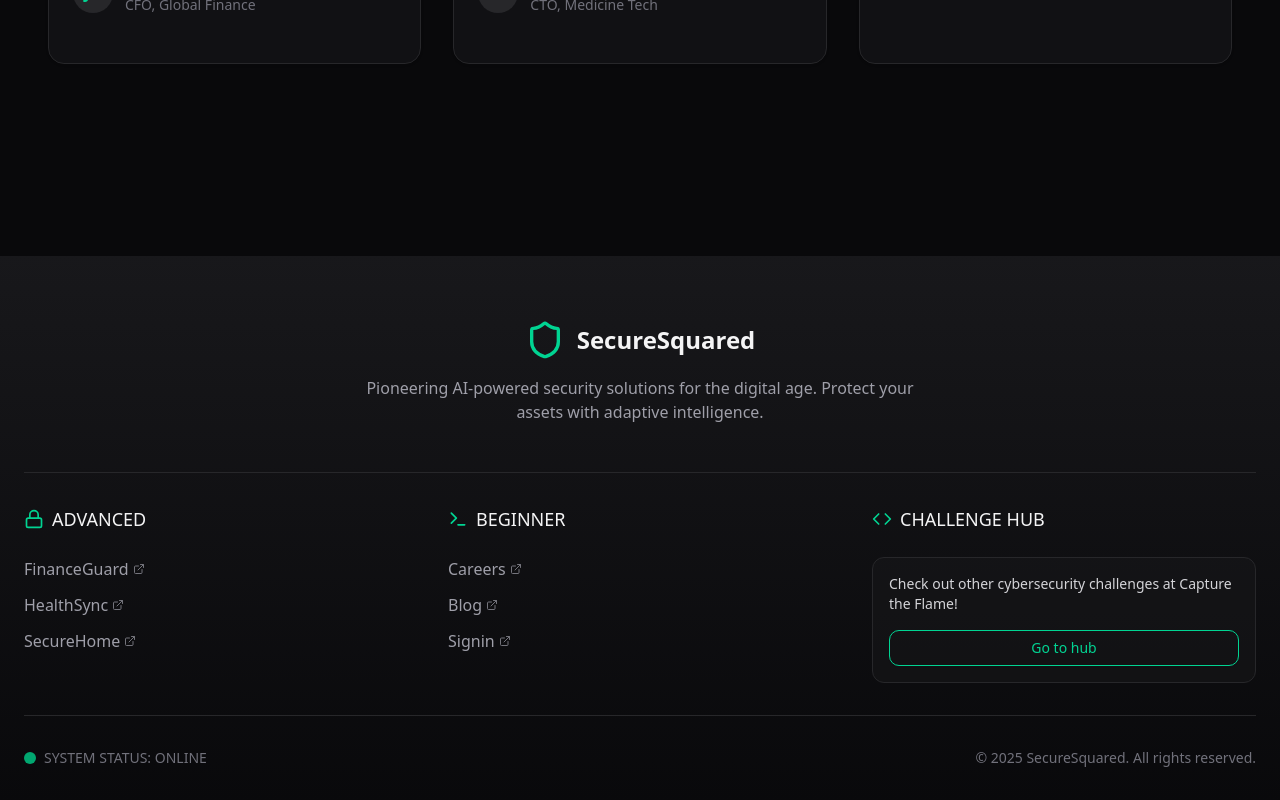
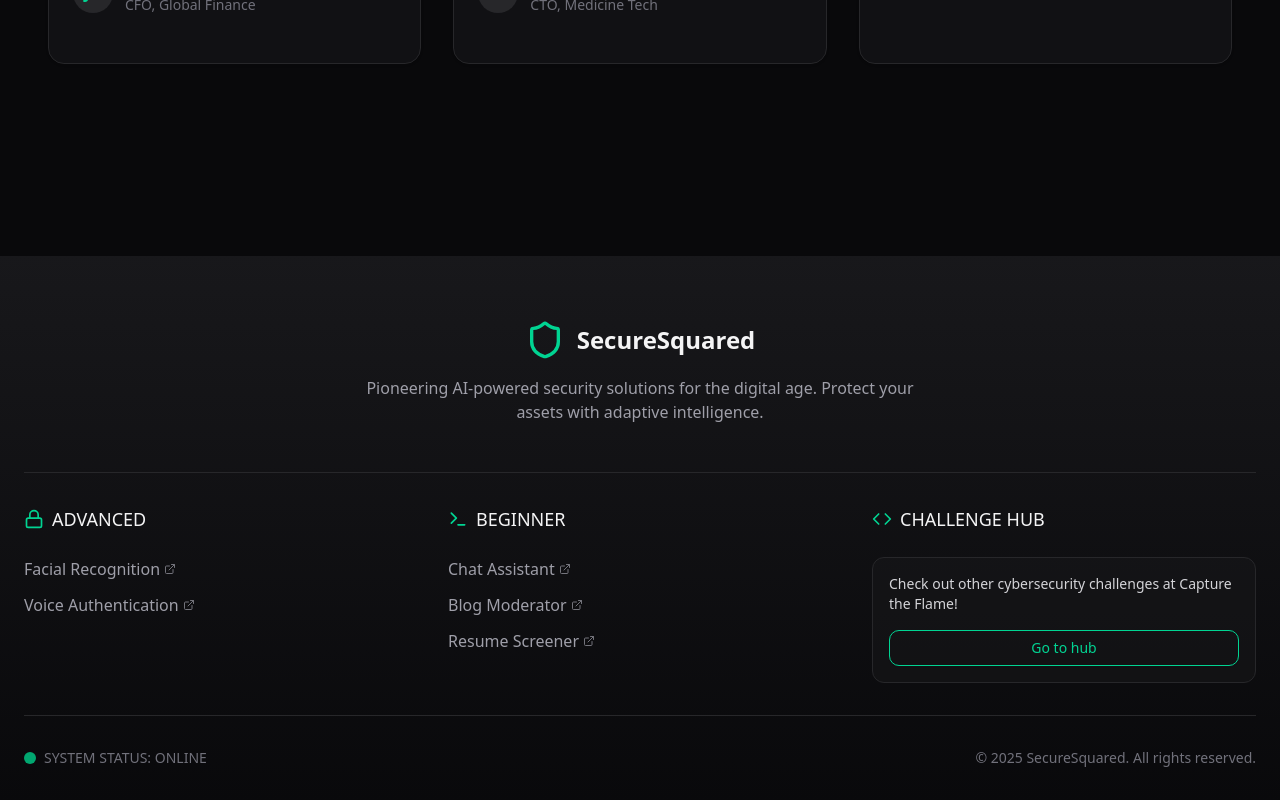
Before and after one commit to szhen0340/SecureSquared, a Next.js app in the folder challenge-web-app/: page / in a window 1280 px wide. Shown: the part 3256-4056 px from the top of the page. Built offline with nearby package versions, Linux system fonts and the light colour scheme.

Commit message:
fix: secure home link

```diff
--- a/challenge-web-app/components/footer.tsx
+++ b/challenge-web-app/components/footer.tsx
@@ -1,5 +1,4 @@
 import { Button } from "@/components/ui/button";
-import { Separator } from "@/components/ui/separator";
 import { Shield, ExternalLink, Lock, Code, Terminal } from "lucide-react";
 import Link from "next/link";
 
@@ -30,17 +29,24 @@
               <span>ADVANCED</span>
             </h3>
             <ul className="space-y-3 text-center md:text-left">
-              {["FinanceGuard", "HealthSync", "SecureHome"].map((link) => (
-                <li key={link}>
-                  <a
-                    href={link.toLowerCase()}
+              <li>
+                <Link
+                  href="/signin"
                   className="text-zinc-400 hover:text-emerald-400 transition-colors inline-flex items-center"
                 >
-                    <span>{link}</span>
+                  <span>Facial Recognition</span>
                   <ExternalLink className="ml-1 h-3 w-3 opacity-70" />
-                  </a>
+                </Link>
               </li>
-              ))}
+              <li>
+                <Link
+                  href="https://ctf-secure-home.vercel.app/"
+                  className="text-zinc-400 hover:text-emerald-400 transition-colors inline-flex items-center"
+                >
+                  <span>Voice Authentication</span>
+                  <ExternalLink className="ml-1 h-3 w-3 opacity-70" />
+                </Link>
+              </li>
             </ul>
           </div>
 
@@ -51,17 +57,33 @@
               <span>BEGINNER</span>
             </h3>
             <ul className="space-y-3 text-center md:text-left">
-              {["Careers", "Blog", "Signin"].map((link) => (
-                <li key={link}>
-                  <a
-                    href={link.toLowerCase()}
+              <li>
+                <Link
+                  href="/"
                   className="text-zinc-400 hover:text-emerald-400 transition-colors inline-flex items-center"
                 >
-                    <span>{link}</span>
+                  <span>Chat Assistant</span>
                   <ExternalLink className="ml-1 h-3 w-3 opacity-70" />
-                  </a>
+                </Link>
               </li>
-              ))}
+              <li>
+                <Link
+                  href="/blog"
+                  className="text-zinc-400 hover:text-emerald-400 transition-colors inline-flex items-center"
+                >
+                  <span>Blog Moderator</span>
+                  <ExternalLink className="ml-1 h-3 w-3 opacity-70" />
+                </Link>
+              </li>
+              <li>
+                <Link
+                  href="/careers"
+                  className="text-zinc-400 hover:text-emerald-400 transition-colors inline-flex items-center"
+                >
+                  <span>Resume Screener</span>
+                  <ExternalLink className="ml-1 h-3 w-3 opacity-70" />
+                </Link>
+              </li>
             </ul>
           </div>
 
--- a/challenge-web-app/components/navigation.tsx
+++ b/challenge-web-app/components/navigation.tsx
@@ -22,7 +22,11 @@
             (item) => (
               <Link
                 key={item}
-                href={"/" + item.toLowerCase()}
+                href={
+                  item === "SecureHome"
+                    ? "https://ctf-secure-home.vercel.app/"
+                    : "/" + item.toLowerCase()
+                }
                 className={`text-sm ${
                   "/" + item.toLowerCase() === pathname
                     ? "text-emerald-400"
--- a/challenge-web-app/components/products.tsx
+++ b/challenge-web-app/components/products.tsx
@@ -132,7 +132,7 @@
                 </li>
               ))}
             </ul>
-            <Link href="/securehome">
+            <Link href="https://ctf-secure-home.vercel.app/">
               <Button
                 variant="outline"
                 className="w-full border-zinc-700 text-zinc-300 hover:bg-zinc-800 hover:text-emerald-400 group-hover:border-emerald-500/50 hover:cursor-pointer"
```
Lines whose indentation alone changed are shown as unchanged.
